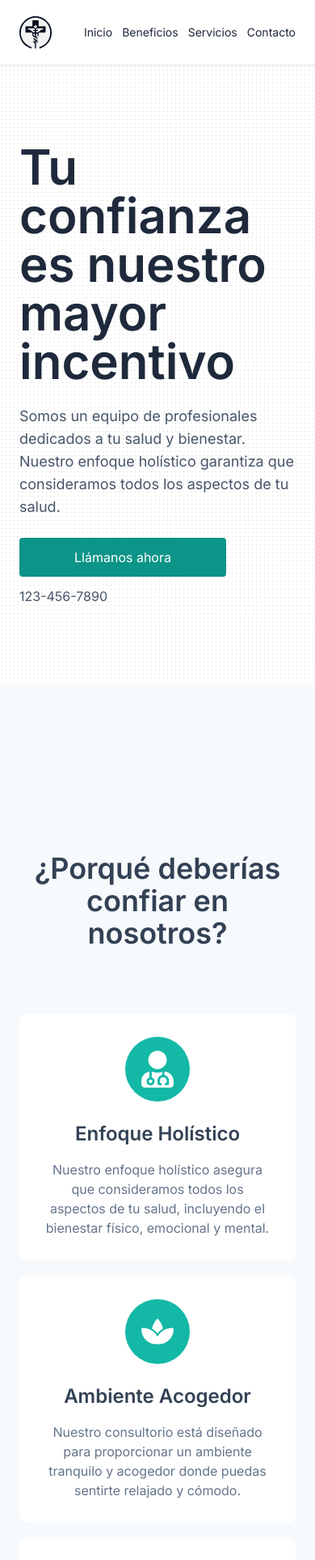
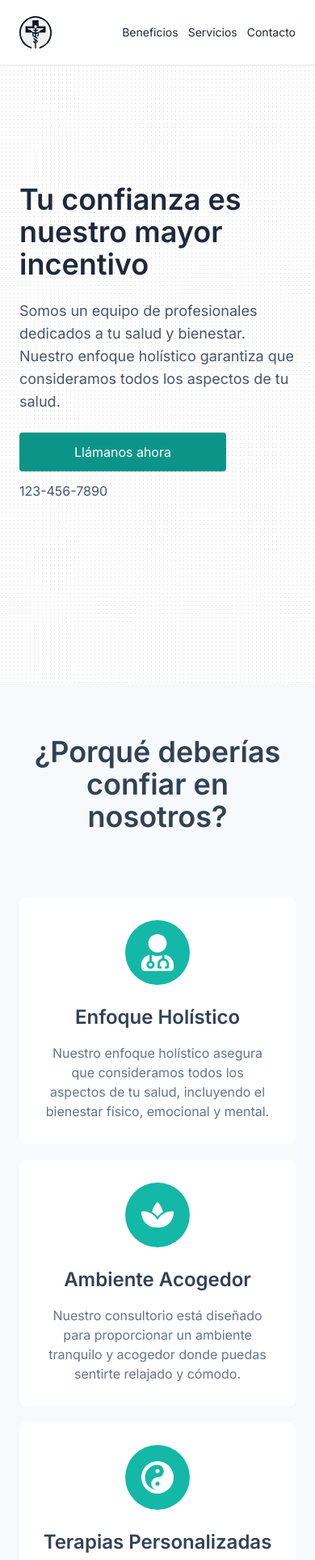
Before and after one commit to and27/medical-website, a Next.js app: page / in a window 390 px wide. Shown: the top 1926 px of the page at 81% size. Built offline with nearby package versions, Linux system fonts and the light colour scheme.

Commit message:
fix: modify spacing for mobile

```diff
--- a/src/app/page.tsx
+++ b/src/app/page.tsx
@@ -15,10 +15,10 @@ export default function Home() {
       <Nav />
       <Hero />
       <section
-        className="text-center py-[8rem] max-w-[1280px] mx-auto px-6"
+        className="text-center py-[4rem] md:py-[8rem] max-w-[1280px] mx-auto px-6"
         id="beneficios"
       >
-        <h2 className="text-4xl text-slate-700 my-[5rem] font-semibold md:w-96 mx-auto">
+        <h2 className="text-4xl text-slate-700 mb-[5rem] font-semibold md:w-96 mx-auto">
           ¿Porqué deberías confiar en nosotros?
         </h2>
         <ThreeColumnItems
@@ -45,9 +45,9 @@ export default function Home() {
         />
       </section>
 
-      <div className="bg-white py-[4rem] px-6" id="servicios">
+      <div className="bg-white py-[4rem] md:py-[8rem] px-6" id="servicios">
         <section className="text-center max-w-[1280px] mx-auto">
-          <h2 className="text-4xl text-slate-700 my-[5rem] font-semibold md:w-96 mx-auto">
+          <h2 className="text-4xl text-slate-700 mb-[5rem] font-semibold md:w-96 mx-auto">
             ¿Cuáles son nuestros servicios?
           </h2>
           {terapias.map((terapia, index) => (
--- a/src/components/Contact.tsx
+++ b/src/components/Contact.tsx
@@ -21,7 +21,7 @@ const ContactSection = () => {
               </div>
               <div>
                 <p className="text-neutral-600 mb-1">Llámanos</p>
-                <p className="text-2xl text-slate-700 font-semibold">
+                <p className="text-xl md:text-2xl text-slate-700 font-semibold">
                   +34 123 456 789{" "}
                 </p>
               </div>
@@ -32,7 +32,7 @@ const ContactSection = () => {
               </div>
               <div>
                 <p className="text-neutral-600 mb-1">Escríbenos</p>
-                <p className="text-2xl text-slate-700 font-semibold">
+                <p className="text-xl md:text-2xl text-slate-700 font-semibold">
                   <a href="mailto:ivan@gmail.com">ivan@gmail.com</a>
                 </p>
               </div>
--- a/src/components/Footer.tsx
+++ b/src/components/Footer.tsx
@@ -1,6 +1,6 @@
 const Footer = () => {
   return (
-    <footer className="bg-slate-900 text-white text-center py-12">
+    <footer className="bg-slate-900 text-white text-center py-12 px-5">
       <p className="mb-2">© Iván 2021 - 2024. Todos los derechos reservados.</p>
       <p className="text-sm">
         Creado con ❤️ por{" "}
--- a/src/components/Hero.tsx
+++ b/src/components/Hero.tsx
@@ -2,10 +2,10 @@ import Image from "next/image";
 
 const Hero = () => {
   return (
-    <div className="bg-white px-6 pattern">
-      <div className="max-w-[1280px] mx-auto flex items-center h-screen pt-[80px]">
+    <div className="bg-white px-6 pattern md:pt-[80px]">
+      <div className="max-w-[1280px] mx-auto flex items-center h-screen">
         <div className="flex flex-col gap-6 md:w-1/2 justify-center items-start">
-          <h1 className="text-6xl font-semibold text-slate-800">
+          <h1 className="text-4xl md:text-6xl font-semibold text-slate-800">
             Tu confianza es nuestro mayor incentivo
           </h1>
           <p className="text-slate-600 text-lg">
--- a/src/components/Nav.tsx
+++ b/src/components/Nav.tsx
@@ -4,7 +4,7 @@ const Nav = () => {
       <div className="max-w-[1280px] mx-auto grid grid-cols-2 items-center">
         <img src="/logo.svg" alt="Logo" className="w-10" />
         <ul className="flex gap-3 md:gap-7  justify-self-end text-slate-800 text-sm md:text-base">
-          <li>
+          <li className="hidden md:block">
             <a href="#" className="active:font-bold">
               Inicio
             </a>
--- a/src/components/Testimonial.tsx
+++ b/src/components/Testimonial.tsx
@@ -9,7 +9,7 @@ interface TestimonialProps {
 
 const Testimonial: React.FC<TestimonialProps> = ({ name, photo, quote }) => {
   return (
-    <div className="flex items-center my-4 gap-2 text-left px-5">
+    <div className="flex flex-col lg:flex-row items-start lg:items-center my-4 gap-4 text-left px-5">
       <img
         src={photo}
         alt={`${name}'s photo`}
@@ -17,7 +17,9 @@ const Testimonial: React.FC<TestimonialProps> = ({ name, photo, quote }) => {
       />
       <div className="flex flex-col">
         <p className="italic text-slate-700">{`"${quote}"`}</p>
-        <p className="text-2xl text-slate-700 font-semibold mt-2">- {name}</p>
+        <p className="text-xl md:text-2xl text-slate-700 font-semibold mt-2">
+          - {name}
+        </p>
       </div>
     </div>
   );
--- a/src/components/TestimonialSection.tsx
+++ b/src/components/TestimonialSection.tsx
@@ -18,7 +18,7 @@ const testimonials = [
 
 const TestimonialSection: React.FC = () => {
   return (
-    <section className="bg-gray-100 text-center max-w-[1080px] mx-auto py-[8rem]">
+    <section className="bg-gray-100 text-center max-w-[1080px] mx-auto py-[4rem] md:py-[8rem]">
       <h2 className="text-4xl text-slate-700 mb-[5rem] font-semibold md:w-96 mx-auto">
         ¿Qué dicen de nosotros?
       </h2>
```
